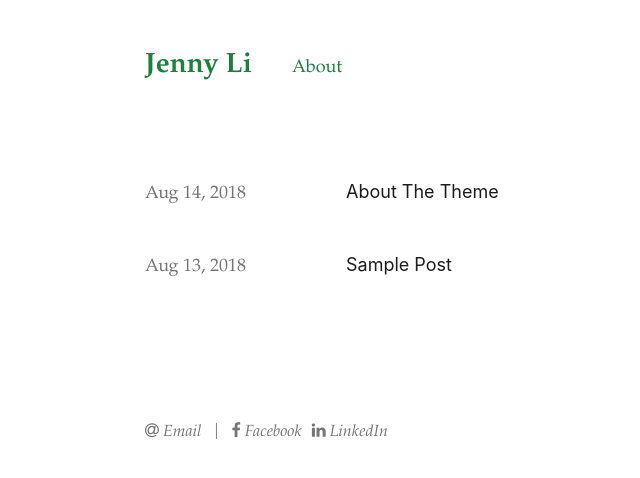
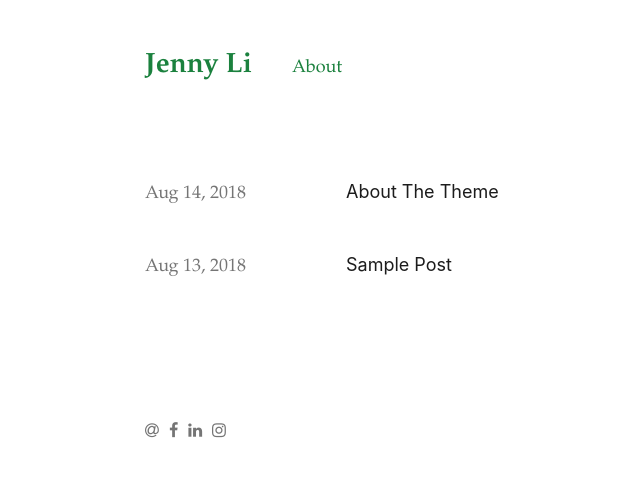
Before and after one commit to j3nnyli/j3nnyli.github.io, a Jekyll site: the page built from index.md, in a window 1280 px wide. Shown: the top 478 px of the page, without its empty margins (160-800 px from the left). Built offline with Jekyll 4.4.1, drawn with Linux system fonts in a browser that asks for light colours; nearby versions of some CDN libraries.

Commit message:
Edit footer icons

```diff
--- a/_includes/footer.html
+++ b/_includes/footer.html
@@ -4,7 +4,7 @@
       {% if site.email %}
         <li class='footer__item'>
           <a href='mailto:{{ site.email }}' title='email'>
-            <i class="fa fa-at"></i> Email
+            <i class="fa fa-at"></i>
           </a>
         </li>
       {% else %}
@@ -31,7 +31,7 @@
     {% if site.facebook_username %}
       <li class='footer__item'>
         <a href='https://www.facebook.com/{{ site.facebook_username }}' title='facebook'>
-          <i class="fa fa-facebook"></i> Facebook
+          <i class="fa fa-facebook"></i>
         </a>
       </li>
     {% endif %}
@@ -39,7 +39,15 @@
     {% if site.linkedin_username %}
       <li class='footer__item'>
         <a href="https://linkedin.com/in/{{ site.linkedin_username }}">
-          <i class="fa fa-linkedin"></i> LinkedIn
+          <i class="fa fa-linkedin"></i>
+        </a>
+      </li>
+    {% endif %}
+
+    {% if site.instagram_username %}
+      <li class='footer__item'>
+        <a href="https://instagram.com/{{ site.instagram_username }}">
+          <i class="fa fa-instagram"></i>
         </a>
       </li>
     {% endif %}
--- a/_sass/_layout.scss
+++ b/_sass/_layout.scss
@@ -102,11 +102,6 @@ body {
   text-decoration: none;
 }
 
-.footer__item:nth-child(2):before {
-  content: '|';
-  margin-right: 10px;
-}
-
 .icon {
   height: .9rem;
   width: .9rem;
```
Also changed, not shown: 1 other file.
